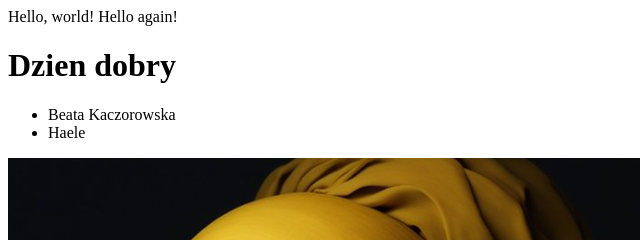
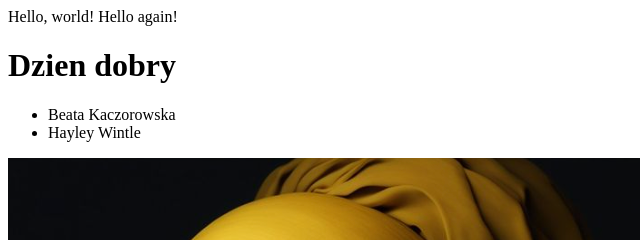
Before and after one commit to Parapet1288/lecture0, a plain HTML site: page index.html in a window 1280 px wide. Shown: the top 240 px of the page, 0-640 px from the left. Drawn offline with Linux system fonts and the light colour scheme.

Commit message:
Hayley Wintle

```diff
--- a/index.html
+++ b/index.html
@@ -11,7 +11,7 @@
     <h1>Dzien dobry</h1>
     <ul>
         <li>Beata Kaczorowska</li>
-        <li>Haele</li>
+        <li>Hayley Wintle   </li>
     </ul>
     <img src="pictures/glowing_earrings.webp"
 </body>
```
